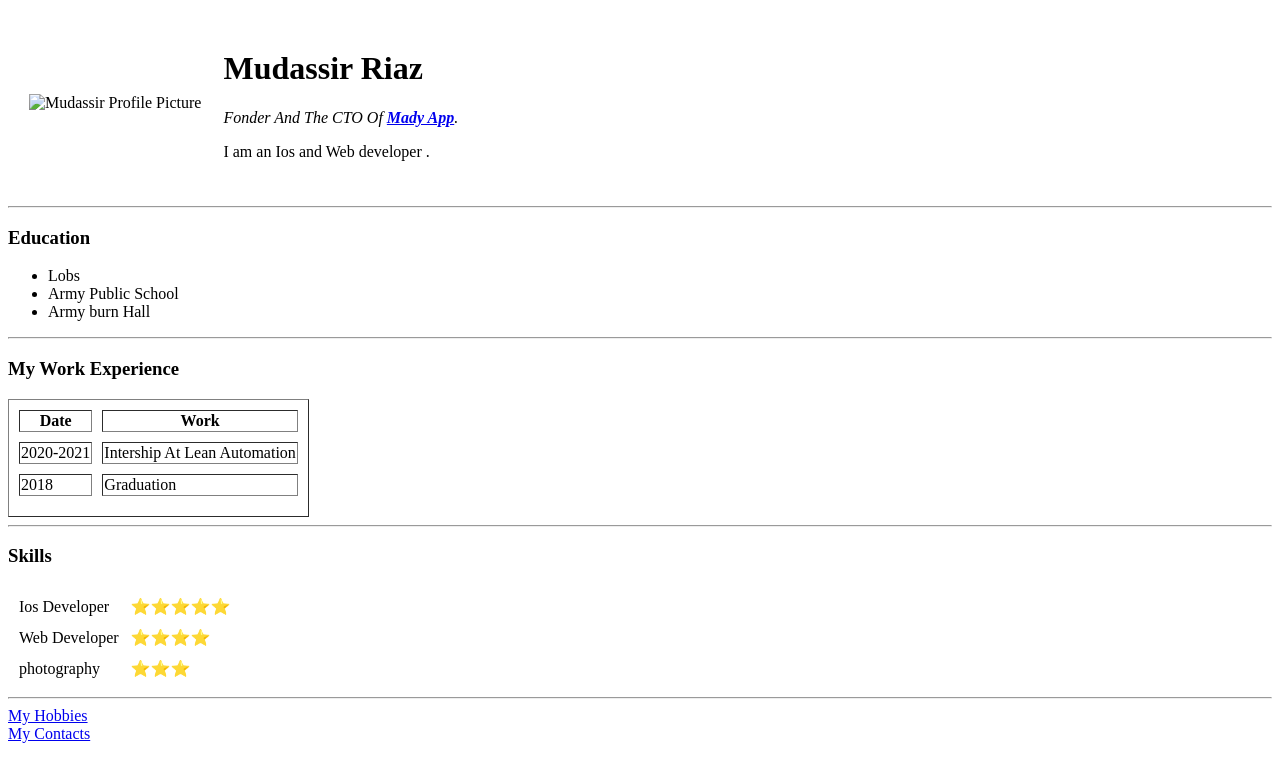
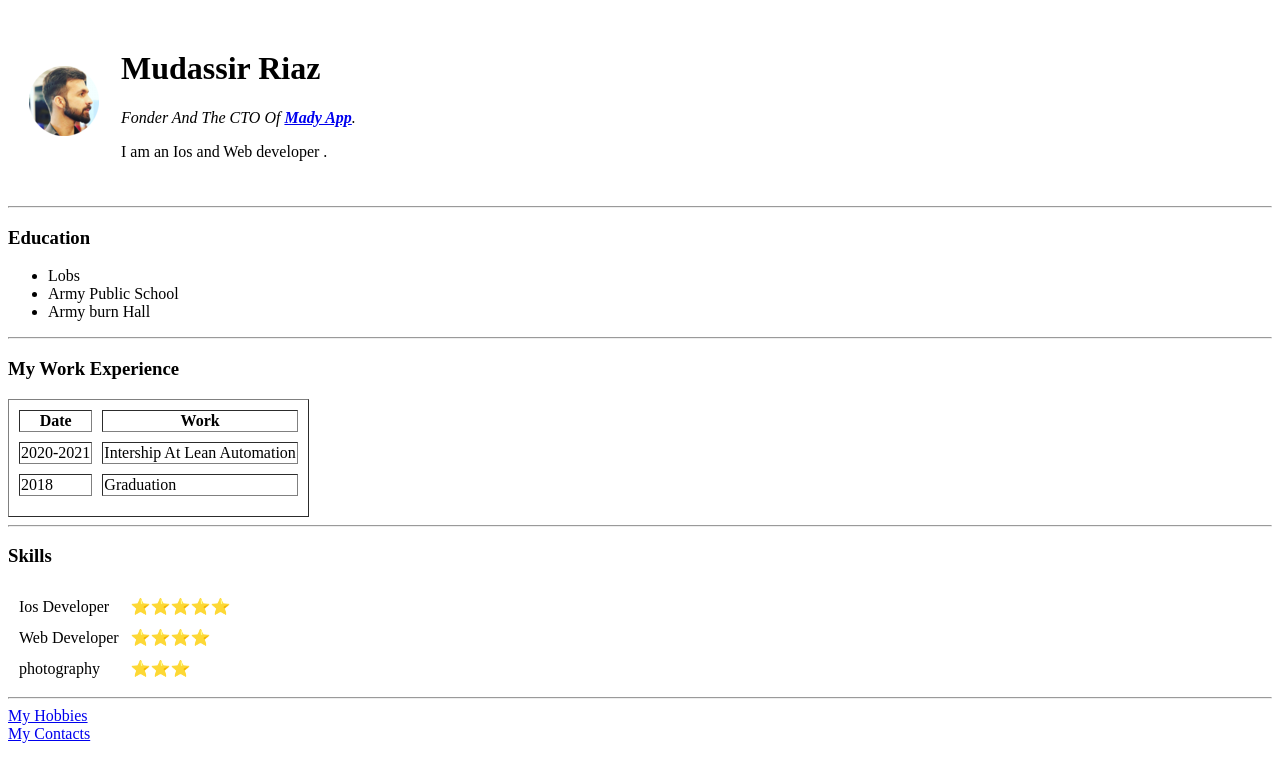
Before and after one commit to Mudassir-Riaz/cv, a plain HTML site: page index.html in a window 1280 px wide. Drawn offline with Linux system fonts and the light colour scheme.

Commit message:
Update index.html

```diff
--- a/index.html
+++ b/index.html
@@ -7,7 +7,7 @@
 <body>
     <table cellspacing="20">
         <tr>
-            <td><img src="profile picture-modified.png" alt="Mudassir Profile Picture"></td>
+            <td><img src="profile picture-modified (2).png" alt="Mudassir Profile Picture"></td>
             <td> <h1>Mudassir Riaz</h1>
                 <p><em>Fonder And The CTO Of <strong> <a href="https://appbrewery.com/">Mady App</a></strong>.</em></p>
                 <p>I am an Ios and Web developer .</p></td>
```
